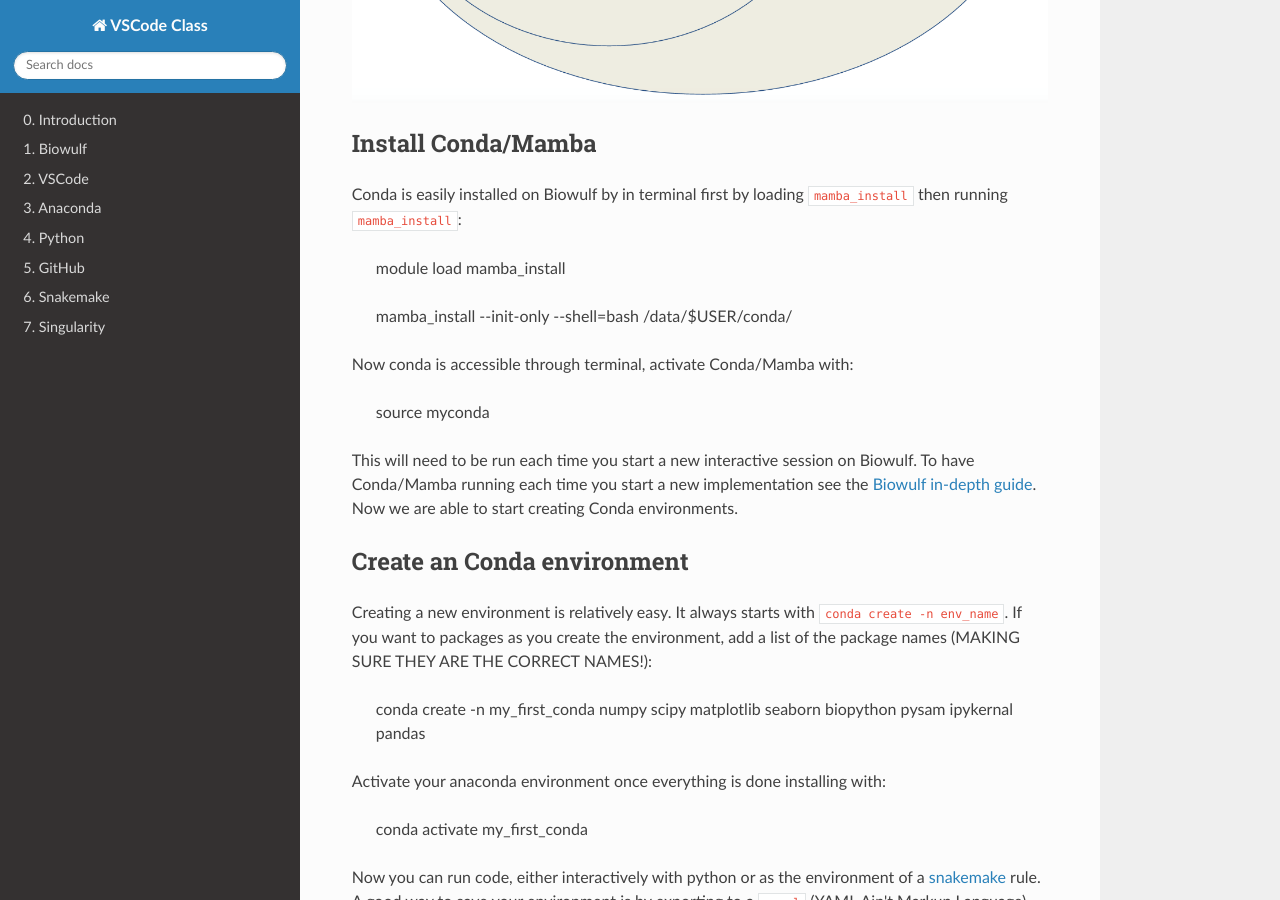
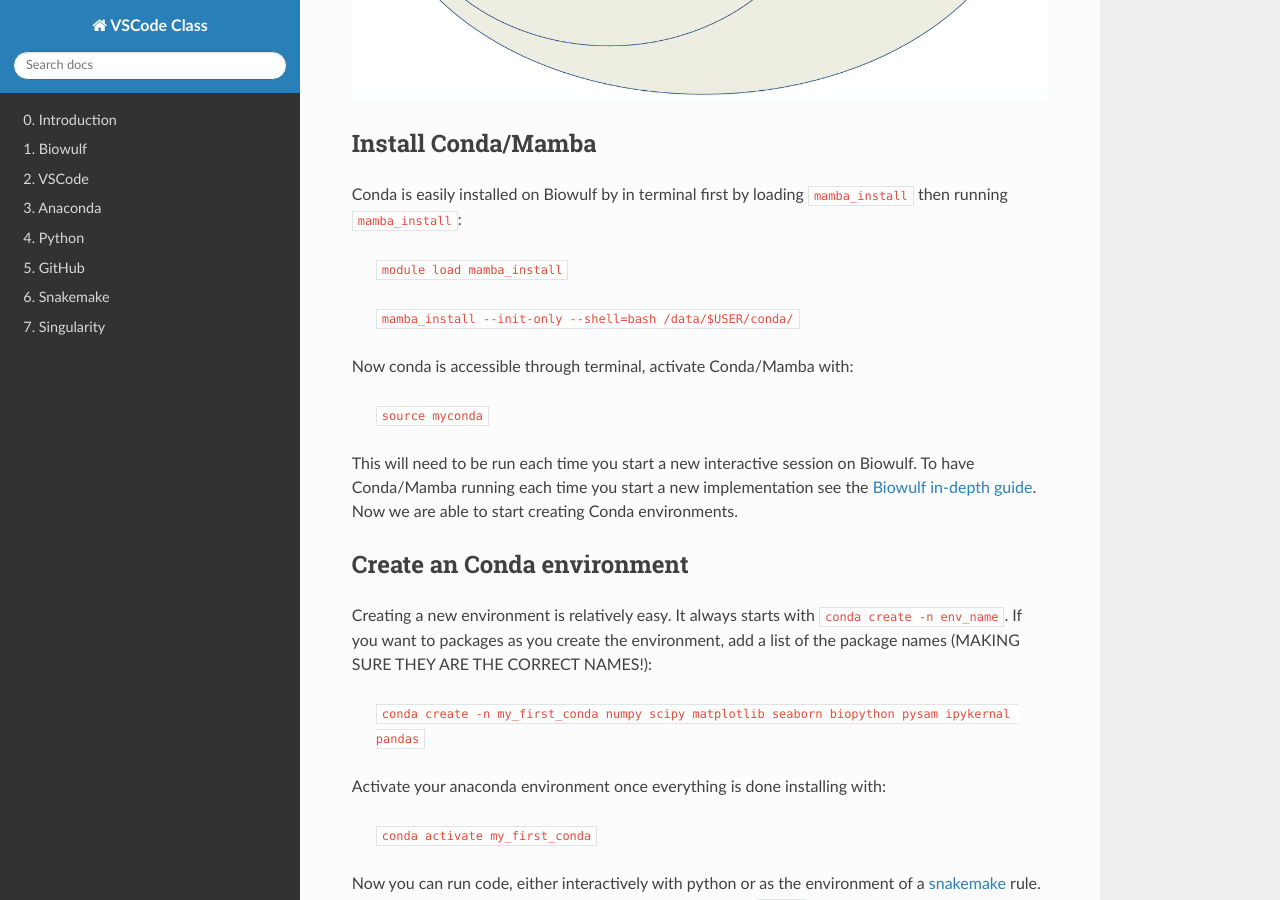
Before and after one commit to NIH-CARD/VSCode_class, an MkDocs documentation site: the page built from docs/anaconda.md, in a window 1280 px wide and 900 px high, scrolled down 741 px. Built offline with MkDocs 1.6.1, drawn with Linux system fonts in a browser that asks for light colours; nearby versions of some CDN libraries.

Commit message:
Change code format

```diff
--- a/docs/anaconda.md
+++ b/docs/anaconda.md
@@ -12,13 +12,13 @@ In order to maintain all of your packages correctly some form of environment con
 
 Conda is easily installed on Biowulf by in terminal first by loading `mamba_install` then running `mamba_install`:
 
-> module load mamba_install
+> `module load mamba_install`
 
-> mamba_install --init-only --shell=bash /data/$USER/conda/
+> `mamba_install --init-only --shell=bash /data/$USER/conda/`
 
 Now conda is accessible through terminal, activate Conda/Mamba with:
 
-> source myconda
+> `source myconda`
 
 This will need to be run each time you start a new interactive session on Biowulf. To have Conda/Mamba running each time you start a new implementation see the [Biowulf in-depth guide](https://hpc.nih.gov/docs/diy_installation/conda.html). Now we are able to start creating Conda environments.
 
@@ -26,14 +26,14 @@ This will need to be run each time you start a new interactive session on Biowul
 
 Creating a new environment is relatively easy. It always starts with `conda create -n env_name`. If you want to packages as you create the environment, add a list of the package names (MAKING SURE THEY ARE THE CORRECT NAMES!):
 
-> conda create -n my_first_conda numpy scipy matplotlib seaborn biopython pysam ipykernal pandas
+> `conda create -n my_first_conda numpy scipy matplotlib seaborn biopython pysam ipykernal pandas`
 
 Activate your anaconda environment once everything is done installing with:
 
-> conda activate my_first_conda
+> `conda activate my_first_conda`
 
 Now you can run code, either interactively with python or as the environment of a [snakemake](snakemake.md) rule. A good way to save your environment is by exporting to a `.yaml` (YAML Ain't Markup Language) file, which documents the versions of package in the current environment. Just make sure the desired Conda environment in activated in terminal first.
 
-> conda env export > my_first_conda.yaml
+> `conda env export > my_first_conda.yaml`
 
 From a `.yaml` file anyone can replicate the environment. Unfortunately, code does break and change, so the environment you save may not be reproducible if a long period of time has passed since `.yaml` creation. To make a more permanent environment, see the tutorial for [singularity](singularity_page.md) containers.
```
